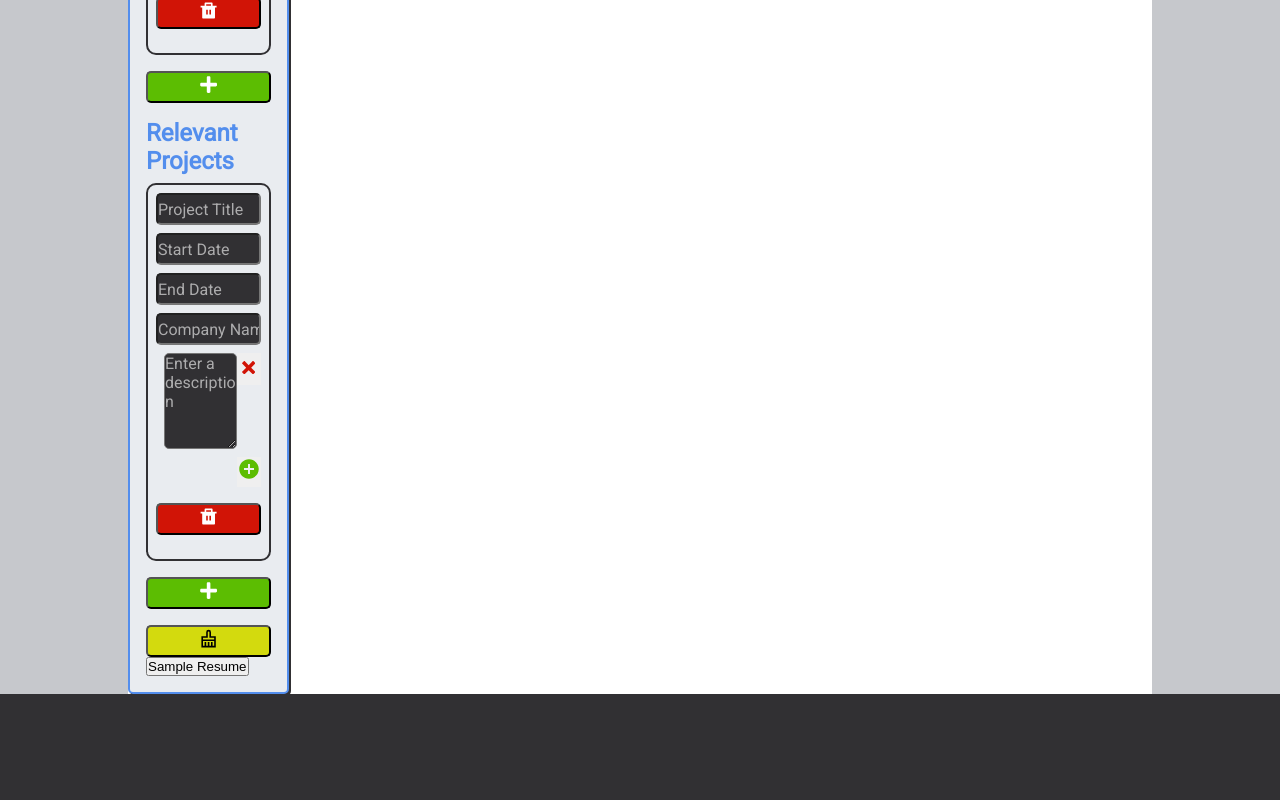
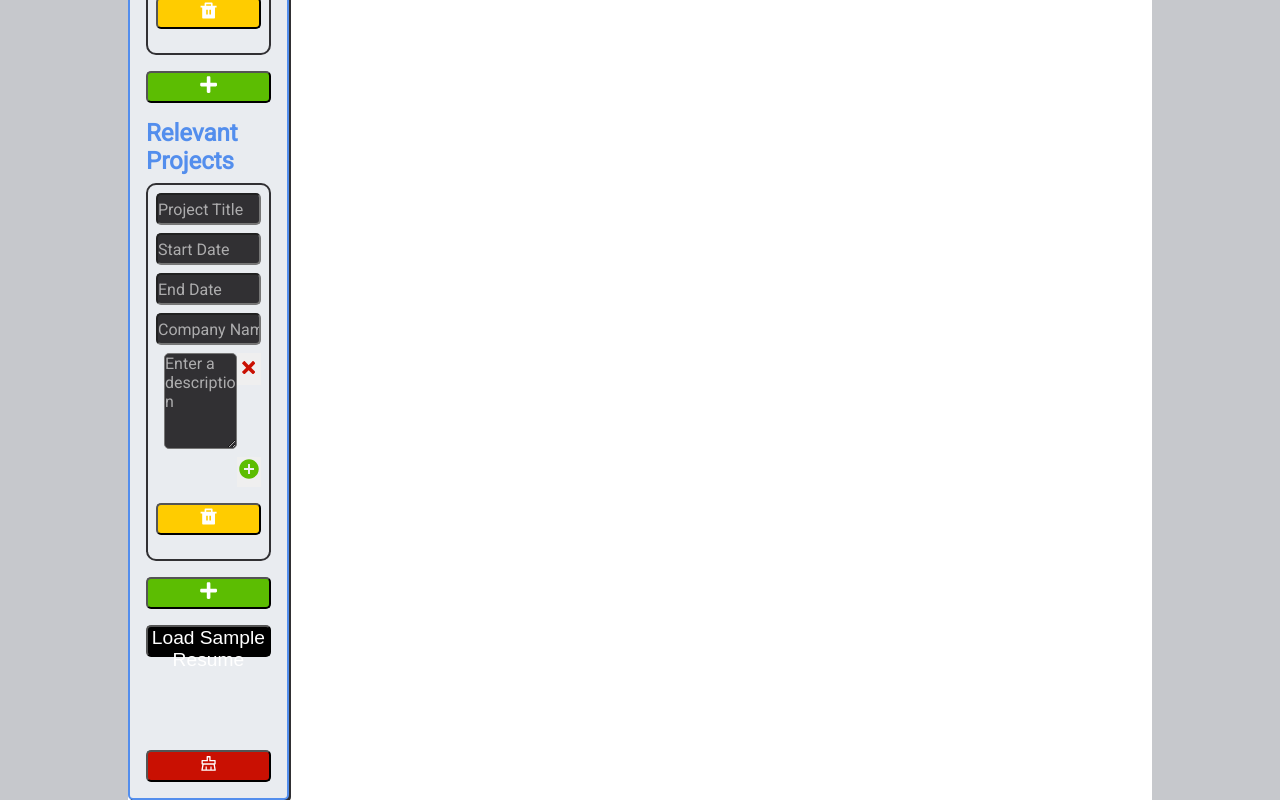
Before and after one commit to lil-sahil/react_cv_project, a React (Create React App) app: page / in a window 1280 px wide. Shown: the part 1735-2535 px from the top of the page. Before the commit the page ends 2429 px from the top, so only its background shows below. Built offline with nearby package versions, Linux system fonts and the light colour scheme.

Commit message:
Styling for clear button added. Changed color for delete buttons.

```diff
--- a/src/App.js
+++ b/src/App.js
@@ -371,9 +371,9 @@ class App extends Component {
                 deleteDescription={this.deleteDescription}
               ></PracticalExperience>
 
+              <ExampleResume showExample={this.exampleResume}></ExampleResume>
+
               <ClearButton clear={this.clear}></ClearButton>
-
-              <ExampleResume showExample={this.exampleResume}></ExampleResume>
             </div>
 
             <div id="preview-screen" className="container-col">
--- a/src/components/ClearButton.js
+++ b/src/components/ClearButton.js
@@ -1,5 +1,5 @@
 import React, { Component } from "react";
-import { GrClearOption } from "react-icons/gr";
+import { AiOutlineClear } from "react-icons/ai";
 
 class ClearButton extends Component {
   constructor(props) {
@@ -9,7 +9,7 @@ class ClearButton extends Component {
   render() {
     return (
       <button onClick={this.props.clear} className="reset-btn">
-        <GrClearOption />
+        <AiOutlineClear />
       </button>
     );
   }
--- a/src/components/ExampleResume.js
+++ b/src/components/ExampleResume.js
@@ -8,7 +8,7 @@ export class ExampleResume extends Component {
   render() {
     return (
       <div id="example-resume-btn">
-        <button onClick={this.props.showExample}> Sample Resume</button>
+        <button onClick={this.props.showExample}>Load Sample Resume</button>
       </div>
     );
   }
--- a/src/components/Preview.js
+++ b/src/components/Preview.js
@@ -107,7 +107,7 @@ class Preview extends Component {
 
                 return (
                   <div className="grid-display">
-                    <div className="preview-date">{`${work.startDate} - ${work.endDate}`}</div>
+                    <div className="preview-date">{`${work.startDate} ${work.endDate}`}</div>
                     <div className="preview-small-heading">{work.jobTitle}</div>
                     <div className="preview-company">{work.companyName}</div>
                     <ul className="preview-description">{descriptions}</ul>
@@ -134,7 +134,7 @@ class Preview extends Component {
 
                 return (
                   <div className="grid-display">
-                    <div className="preview-date">{`${project.startDate} - ${project.endDate}`}</div>
+                    <div className="preview-date">{`${project.startDate} ${project.endDate}`}</div>
                     <div className="preview-small-heading">
                       {project.projectTitle}
                     </div>
@@ -146,40 +146,6 @@ class Preview extends Component {
             </div>
           </div>
         </div>
-
-        {/* General Information */}
-        {/* Skills */}
-        {/* Education */}
-
-        {/* Preview Main */}
-        {/* Preview Objective */}
-        {/* Preview Work Experience */}
-        {/* Preview Project Experience */}
-
-        {/* Preview Header */}
-        {/* <div id="preview-header">
-          <div id="main-title">CV Application</div>
-        </div> */}
-
-        {/* General Information */}
-        {/* <div id="preview-general-information">
-          {createPreviewElements(this.props.currentState, "generalInformation")}
-
-          <div id="image"></div>
-        </div> */}
-
-        {/* Educational Experience */}
-        {/* <div id="preview-educational-information">
-          {createPreviewElements(
-            this.props.currentState,
-            "educationInformation"
-          )}
-        </div> */}
-
-        {/* Work Experience */}
-        {/* <div id="preview-work-information">
-          {createPreviewElements(this.props.currentState, "workInformation")}
-        </div> */}
       </div>
     );
   }
--- a/src/index.css
+++ b/src/index.css
@@ -17,7 +17,7 @@ ul {
   --preview-sidebar-background-color: #e9ecf0;
   --font-size-preview-main: 14px;
   --font-size-preview-sidebar: 14px;
-  --delete-button-color: #d11406;
+  --delete-button-color: #FFCC00;
   --delete-button-color-hover: #c91002;
   --add-buttton-color: #5cbd02;
 }
@@ -170,7 +170,7 @@ textarea {
   width: 2rem;
   height: 2rem;
   border: none;
-  color: var(--delete-button-color);
+  color: var(--delete-button-color-hover);
   cursor: pointer;
 }
 
@@ -214,18 +214,36 @@ div > .description-style {
 }
 
 .reset-btn {
-  margin-top: 1rem;
+  margin-top: 5rem;
   width: 100%;
-  background-color: rgb(211, 218, 14);
+  background-color: #c91002;
+  border-radius: 5px;
+  height: 2rem;
+  font-size: 1.2rem;
+  cursor: pointer;
+  color: white;
+}
+
+.reset-btn:hover {
+  font-size: 1.5rem;
+}
+
+
+#example-resume-btn > button{
+  width: 100%;
+  background-color: black;
   border-radius: 5px;
   height: 2rem;
   color: #fff;
   font-size: 1.2rem;
-  cursor: pointer;
+  margin-top: 1rem;
 }
 
-.reset-btn:hover {
-  font-size: 1.5rem;
+
+#example-resume-btn > button:hover{
+  background-color: white;
+  color: black;
+  cursor: pointer;
 }
 
 /* Preview Screen */
```
